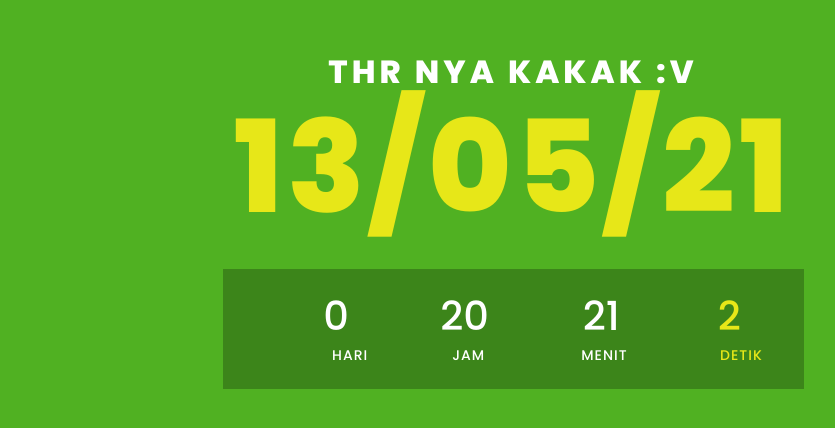
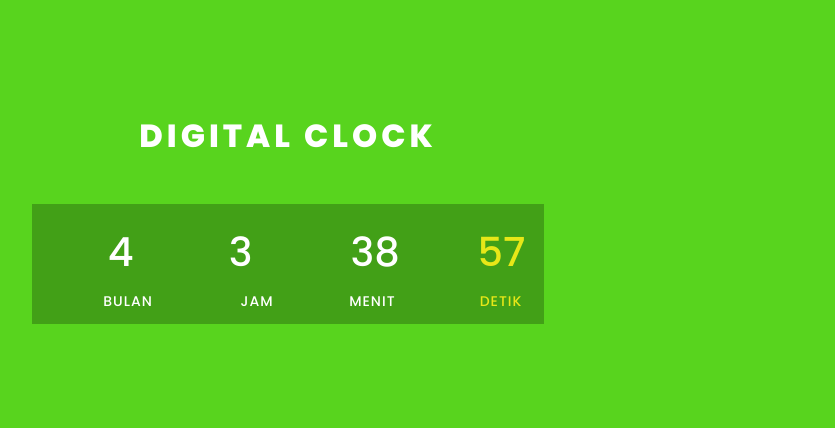
Before and after one commit to M-Coding-a11u/MikoWEBSITE, a plain HTML site: page index.html in a window 1280 px wide. Shown: the part 194-622 px from the top of the page, without its empty margins (352-1187 px from the left). Drawn offline with Linux system fonts and the light colour scheme.

Commit message:
Add files via upload

```diff
--- a/index.html
+++ b/index.html
@@ -7,15 +7,15 @@
     <meta name="author" content="Zx-M1K5">
     <meta name="viewport" content="width=device-width, initial-scale=1.0">
     <link rel="stylesheet" href="style.css">
-    <title>Hitung mundur</title>
+    <title>Miko the next whatsapp bot - api.ga</title>
 </head>
 <body>
     <div class="container">
         <div class="imgBx"></div>
         <div class="countdownBx">
-            <h2>THR nya kakak :v<br><span><i>13/05/21</i></span></h2>
+            <h2>DIGITAL CLOCK</h2>
             <div class="countdown">
-                <div id="day">00</div>
+                <div id="month">00</div>
                 <div id="hour">00</div>
                 <div id="minute">00</div>
                 <div id="second">00</div>
@@ -23,22 +23,15 @@
         </div>
     </div>
     <script type="text/javascript">
-        const countDate = new Date('may 13, 2021 23:59:59').getTime();
         function newYear() {
-            const now = new Date().getTime();
-            gap = countDate - now;
+            const now = new Date()
 
-            const second = 1000;
-            const minute = second * 60;
-            const hour = minute * 60;
-            const day = hour * 24;
+            const mon = now.getMonth();
+            const h = now.getHours();
+            const m = now.getMinutes();
+            const s = now.getSeconds();
 
-            const d = Math.floor(gap / (day));
-            const h = Math.floor((gap % (day)) / (hour));
-            const m = Math.floor((gap % (hour)) / (minute));
-            const s = Math.floor((gap % (minute)) / (second));
-
-            document.getElementById('day').innerText = d;
+            document.getElementById('month').innerText = mon;
             document.getElementById('hour').innerText = h;
             document.getElementById('minute').innerText = m;
             document.getElementById('second').innerText = s;
--- a/style.css
+++ b/style.css
@@ -10,17 +10,8 @@
     position: relative;
     width:100%;
     height:100vh;
-    background-color: #50b122;
+    background-color: #58d41e;
     display: flex;
-}
-
-.container .imgBx {
-    position: relative;
-    width: 450px;
-    height: 100%;
-    background: url("./Elaina.png");
-    background-position: 50% 50%;
-    background-size: cover;
 }
 
 .container .countdownBx {
@@ -28,7 +19,7 @@
     justify-content: center;
     align-items: center;
     flex-direction: column;
-    width: calc(100% - 450px);
+    width: calc(100% - 0px);
 }
 
 .container .countdownBx h2 {
@@ -55,7 +46,7 @@
 .countdown {
     margin-top: 20px;
     background: rgba(0, 0, 0, 0.247);
-    width: 70%;
+    width: 40%;
     height: 120px;
     display: flex;
     justify-content: center;
@@ -77,7 +68,7 @@
     content: 'text';
     position: relative;
     text-align: center;
-    bottom:-30px;
+    bottom:-40px;
     left: 45px;
     color: #fff;
     font-size: 0.35em;
@@ -85,6 +76,10 @@
     line-height:35px;
     letter-spacing: 1px;
     text-transform: uppercase;
+}
+
+.countdown div#month:before {
+    content: 'Bulan';
 }
 
 .countdown div#day:before {
```
